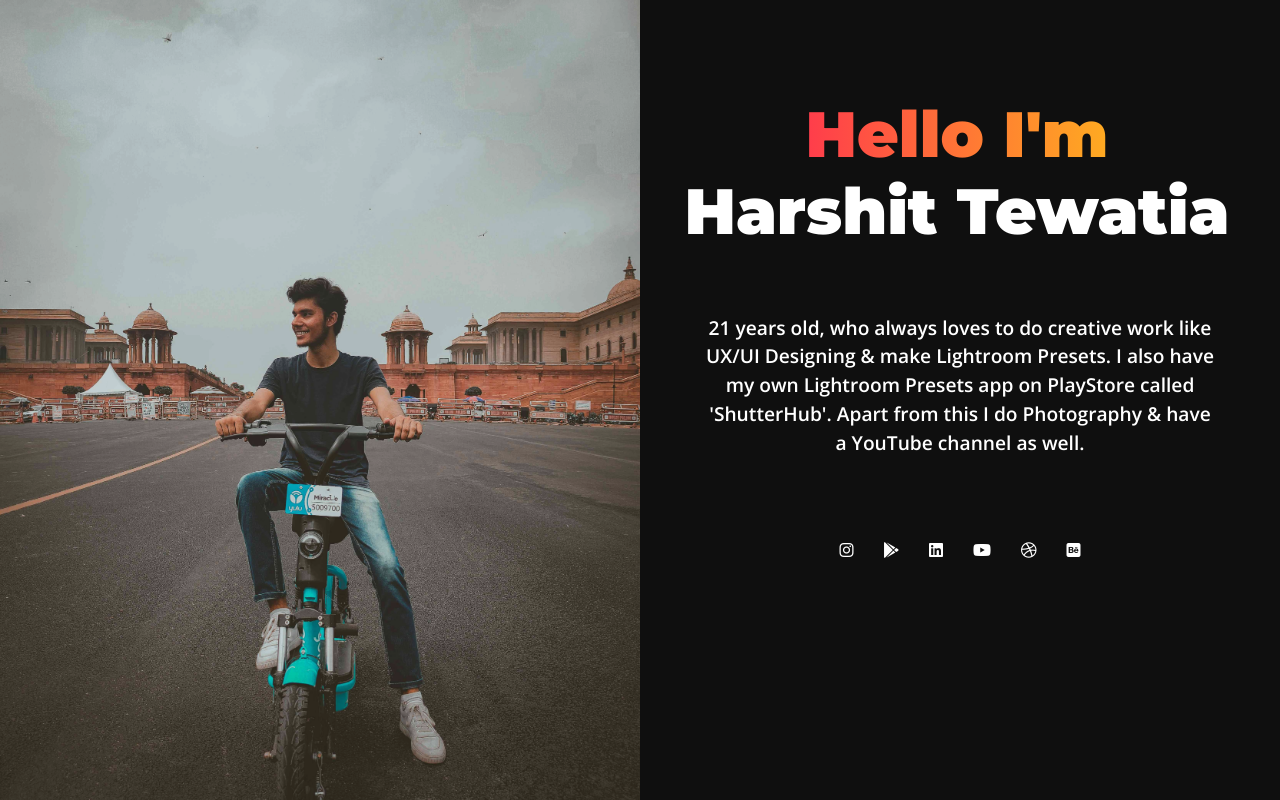
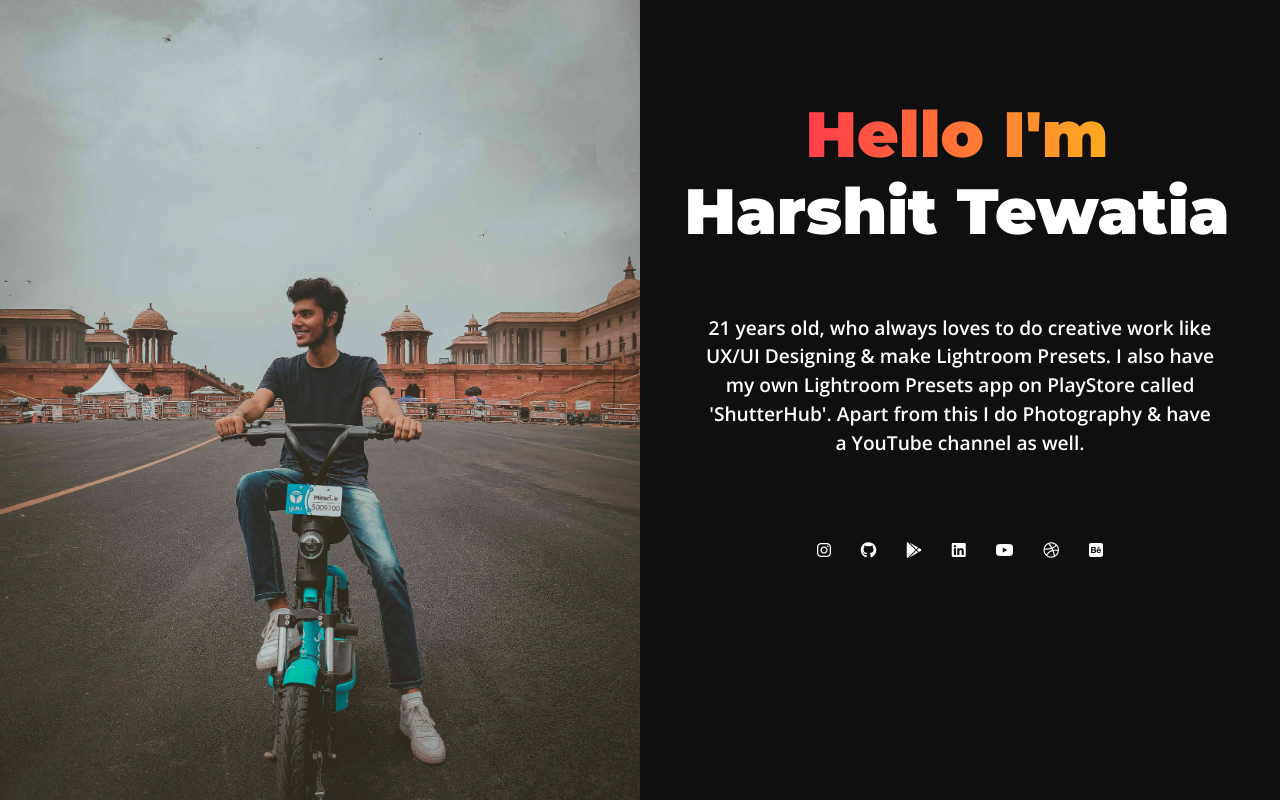
Before and after one commit to harshittewatia/HarshitTewatia, a plain HTML site: page index.html in a window 1280 px wide. Drawn offline with nearby package versions, Linux system fonts and the light colour scheme.

Commit message:
Update index.html

```diff
--- a/index.html
+++ b/index.html
@@ -41,6 +41,11 @@
                         href="https://www.instagram.com/harshit.tewatia/" role="button"><i
                             class="fab fa-instagram"></i></a>
 
+                    <!--GitHub-->
+                    <a class="icon-color" data-toggle="tooltip" data-placement="bottom" title="GitHub"
+                        href="https://github.com/harshittewatia" role="button"><i
+                            class="fab fa-github"></i></a>
+
                     <!--PlayStore-->
                     <a class="icon-color" data-toggle="tooltip" data-placement="bottom" title="ShutterHub"
                         href="https://play.google.com/store/apps/details?id=com.photography.ShutterHub&hl=en-GB"
```
